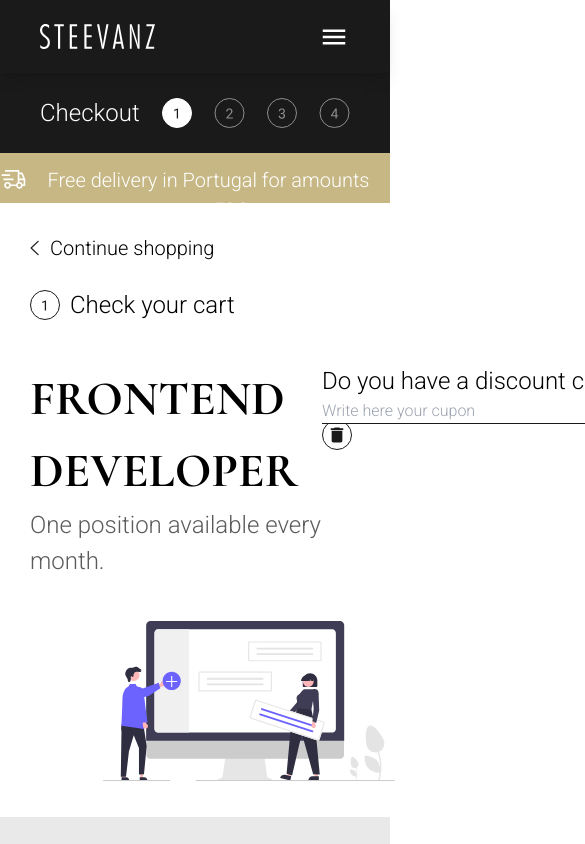
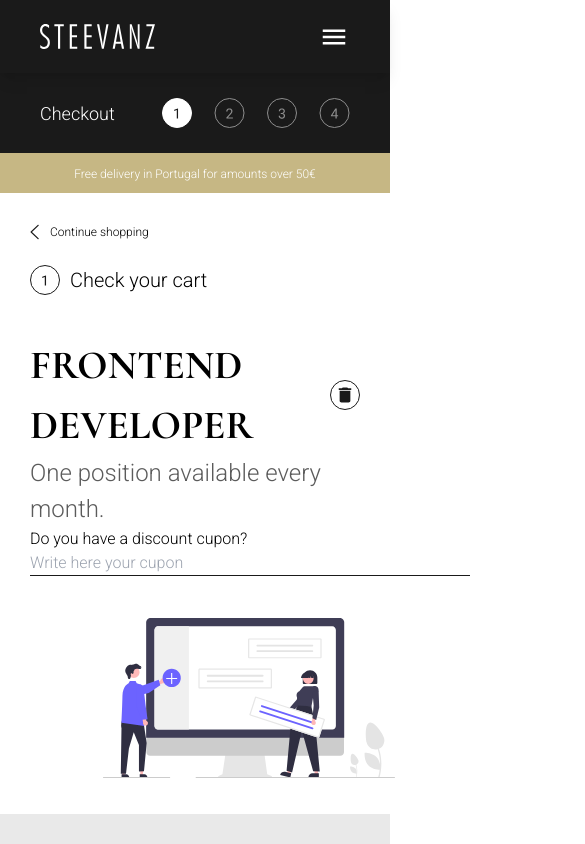
Before and after one commit to cstrecht/steevanz-store-checkout, a React (Create React App) app: page /cart in a window 390 px wide. Shown: the top 844 px of the page, 585 px wide, since content can reach past the window. Built offline with nearby package versions, Linux system fonts and the light colour scheme.

Commit message:
Responsive Cart page

```diff
--- a/src/components/DataForm.jsx
+++ b/src/components/DataForm.jsx
@@ -264,10 +264,7 @@ function DataForm() {
           <br />
         </div>
         <div className="flex justify-between px-[40px] mt-[50px] mb-[90px]">
-          <button
-            className="light-btn"
-            onClick={() => navigate("/card-details")}
-          >
+          <button className="light-btn" onClick={() => navigate("/cart")}>
             Previous
           </button>
           <button type="submit" className="dark-btn">
--- /dev/null
+++ b/src/components/FreeDelivery.jsx
@@ -0,0 +1,18 @@
+import React from "react";
+import carbon_delivery from "../assets/carbon_delivery.svg";
+
+const FreeDelivery = () => {
+  return (
+    <div className="fd-bar">
+      <span>
+        <img
+          className="hidden md:flex"
+          src={carbon_delivery}
+          alt="Delivery icon"
+        />
+      </span>
+      Free delivery in Portugal for amounts over 50€
+    </div>
+  );
+};
+export default FreeDelivery;
--- a/src/index.css
+++ b/src/index.css
@@ -31,6 +31,11 @@
     @apply hidden md:flex w-[607px] h-[304px] pr-[86px] pl-[76px];
   }
 
+  /* Cart page styles */
+  .cart-title {
+    @apply flex font-cormorant text-[40px] md:text-[48px] uppercase;
+  }
+
   /* Footer styles: */
   footer {
     @apply bg-steevanz-black bottom-0 z-20 w-full flex flex-col md:flex-row justify-around text-white font-roboto h-fit md:h-[166px] items-center;
@@ -56,6 +61,21 @@
     @apply border border-steevanz-black bg-white text-steevanz-black rounded-full py-[5px] px-[30px] text-[20px] uppercase font-roboto hover:bg-steevanz-black hover:text-white;
   }
 
+  /* "Free Delivery" bar styles: */
+  .fd-bar {
+    @apply flex justify-center py-[12px] text-[12px] md:text-[20px] w-full text-center bg-steevanz-gold h-[40px] md:h-[50px] text-white;
+  }
+
+  .space {
+    @apply h-[153px];
+  }
+  .page-location {
+    @apply text-[20px] md:text-[24px] pl-[10px] font-light;
+  }
+
+  .checkout-bar {
+    @apply flex absolute mt-[73px] justify-between items-center px-[40px] py-[12px] text-[18px] md:text-[24px] w-full bg-steevanz-black text-white h-[80px];
+  }
   .dark-bg {
     @apply bg-steevanz-black;
   }
--- a/src/pages/Cart.jsx
+++ b/src/pages/Cart.jsx
@@ -1,52 +1,42 @@
 import React from "react";
 import { useNavigate } from "react-router-dom";
-
+import Footer from "../components/Footer";
+import FreeDelivery from "../components/FreeDelivery";
 import Navbar from "../components/Navbar";
-import Footer from "../components/Footer";
-import carbon_delivery from "../assets/carbon_delivery.svg";
+import deleteicon from "../assets/deleteicon.svg";
+import group1 from "../assets/group1.svg";
 import icon1 from "../assets/icon1.svg";
 import leftarrow from "../assets/leftarrow.svg";
 import undraw_tasks from "../assets/undraw_tasks.svg";
-import deleteicon from "../assets/deleteicon.svg";
-import group1 from "../assets/group1.svg";
 
 const Cart = () => {
   const navigate = useNavigate();
   return (
     <>
       <Navbar />
-      <div className="flex absolute mt-[73px] justify-between items-center px-[40px] py-[12px] text-[24px] w-full bg-steevanz-black text-white h-[80px]">
+      <div className="checkout-bar">
         <h1>Checkout</h1>
-        <div>
-          <img src={group1} alt="Number of the step icon" />
-        </div>
+        <img src={group1} alt="Number of the step icon" />
       </div>
-      <div className="h-[153px]" />
-      <div className="flex justify-center py-[12px] text-[20px] w-full text-center bg-steevanz-gold h-[50px] text-white">
-        <span>
-          <img src={carbon_delivery} alt="Delivery icon" />
-        </span>
-        Free delivery in Portugal for amounts over 50€
-      </div>
+      <div className="space" />
+      <FreeDelivery />
       <div className="m-[30px]">
         <div className="flex pb-[24px]">
           <img src={leftarrow} alt="Left arrow" />
           <span
             onClick={() => navigate(-1)}
-            className="text-[20px] pl-[11px] hover:underline hover:cursor-pointer"
+            className="text-[12px] md:text-[20px] pl-[11px] hover:underline hover:cursor-pointer"
           >
             Continue shopping
           </span>
         </div>
         <div className="flex pb-[40px]">
           <img src={icon1} alt="icon number 1" />
-          <span className="text-[24px] pl-[10px] font-light">
-            Check your cart
-          </span>
+          <span className="page-location">Check your cart</span>
         </div>
-        <div className="flex justify-between">
+        <div className="flex flex-col md:flex-row justify-between">
           <div className="flex flex-col">
-            <div className="flex font-cormorant text-[48px] uppercase">
+            <div className="cart-title">
               Frontend Developer
               <img
                 src={deleteicon}
@@ -60,7 +50,9 @@ const Cart = () => {
             </p>
           </div>
           <div>
-            <div className="text-[24px]">Do you have a discount cupon?</div>
+            <div className="text-[16px] md:text-[24px]">
+              Do you have a discount cupon?
+            </div>
             <input
               type="text"
               placeholder="Write here your cupon"
@@ -83,7 +75,7 @@ const Cart = () => {
         </div>
       </div>
       <div className="flex justify-between px-[40px] mt-[50px] mb-[90px]">
-        <button className="light-btn" onClick={() => navigate(-1)}>
+        <button className="light-btn" onClick={() => navigate("/")}>
           Clean Cart
         </button>
         <button onClick={() => navigate("/informations")} className="dark-btn">
```
